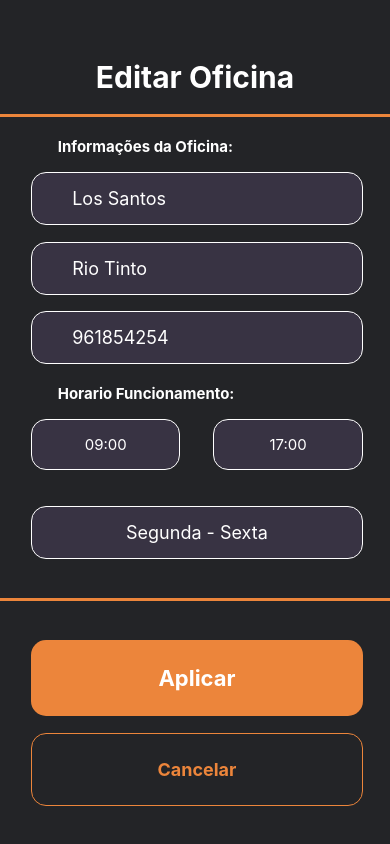
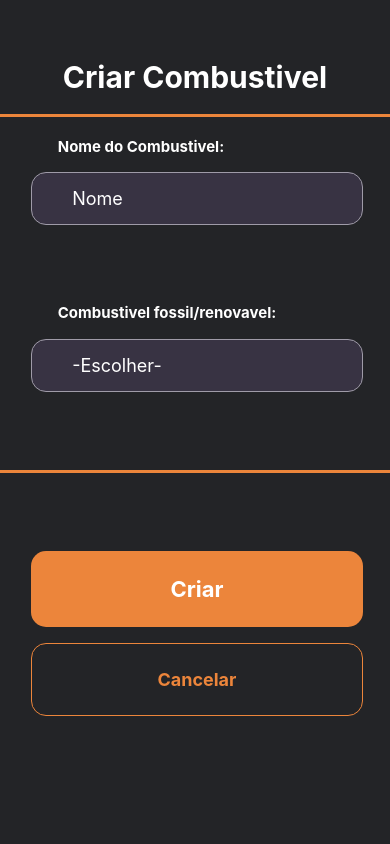
Before and after one commit to LoboMars/PitBox, a React Native app in the folder T22/: screen / in a window 390 px wide. Built offline with nearby package versions, Linux system fonts and the light colour scheme.

Commit message:
textinputs CCombostivel

```diff
--- a/T22/App.jsx
+++ b/T22/App.jsx
@@ -17,7 +17,7 @@ import EditarOficina from './View/EditarOficina';
 export default function App() {
   return (
     <View style={styles.container}>
-       <EditarOficina/>
+       <CriarCombustivel/>
       <StatusBar style="auto" />
     </View>
   );
--- a/T22/View/CriarCombustivel.jsx
+++ b/T22/View/CriarCombustivel.jsx
@@ -7,6 +7,7 @@ import {
   Dimensions,
   TouchableOpacity,
   ScrollView,
+  TextInput,
 } from "react-native";
 
 export default function CriarCombustivel() {
@@ -25,7 +26,11 @@ export default function CriarCombustivel() {
       </View>
 
       <View style={styles.textBoxContainer}>
-        <Text style={styles.TextBox}>Nome</Text>
+      <TextInput
+            style={styles.TextBox}
+            placeholder="Nome"
+            placeholderTextColor="white"
+          />
       </View>
 
       <View style={{ marginTop: "20%" }} />
@@ -35,8 +40,12 @@ export default function CriarCombustivel() {
       </View>
 
       <View style={styles.textBoxContainer}>
-        <Text style={styles.TextBox}>-Escolher-</Text>
-      </View>
+      <TextInput
+            style={styles.TextBox}
+            placeholder="-Escolher-"
+            placeholderTextColor="white"
+          />
+     </View>
 
 
 
```
